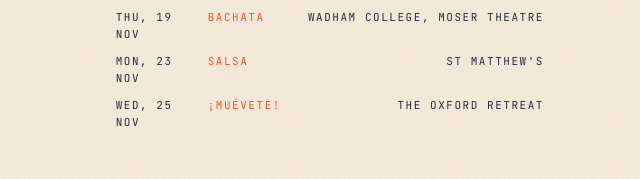
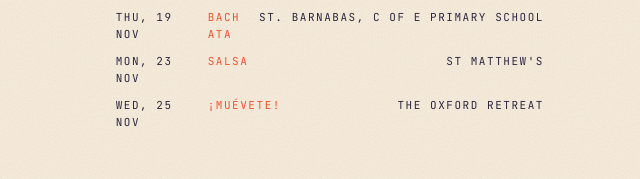
Before and after one commit to ben-kaye/oxford-salsa.github.io, an Astro site: page / in a window 1280 px wide. Shown: the part 597-776 px from the top of the page, 640-1280 px from the left. Built offline with nearby package versions, Linux system fonts and the light colour scheme; Astro itself is replaced by a stand-in of ours.

Commit message:
Update Thursdays bachata location

```diff
--- a/src/data.js
+++ b/src/data.js
@@ -83,8 +83,8 @@ export const TERM_CARD = [
     weeks: [2,3,5,6,7,8],
     title: "Bachata",
     style: "bachata",
-    venue: "Wadham College, Moser Theatre",
-    address: "Parks Rd, Oxford OX1 3PN",
+    venue: "St. Barnabas, C of E Primary School",
+    address: "40 Jericho St, Oxford OX2 6BU",
     booking: {
       note: "Pay at the door — card only. With Sergio and Salomé. Doesn't run the whole term for Michaelmas 2026.",
       url: "https://ticketscandy.com/e/oxford-university-salsa-society-26-27-21351",
```
